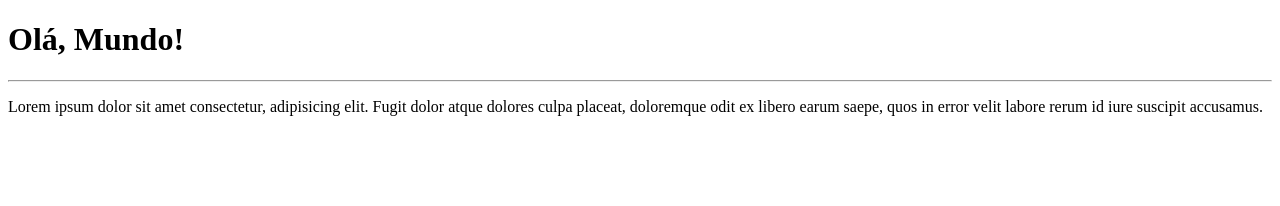
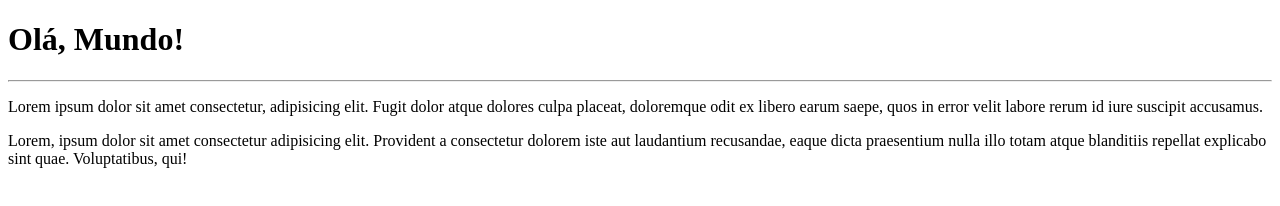
Before and after one commit to ElisMaran/Ola_Mundo, a plain HTML site: page site-exemplo/index.html in a window 1280 px wide. Drawn offline with Linux system fonts and the light colour scheme.

Commit message:
Adicionei um parágrafo

```diff
--- a/site-exemplo/index.html
+++ b/site-exemplo/index.html
@@ -10,5 +10,6 @@
     <h1>Olá, Mundo!</h1>
     <hr>
     <p>Lorem ipsum dolor sit amet consectetur, adipisicing elit. Fugit dolor atque dolores culpa placeat, doloremque odit ex libero earum saepe, quos in error velit labore rerum id iure suscipit accusamus.</p>
+    <p>Lorem, ipsum dolor sit amet consectetur adipisicing elit. Provident a consectetur dolorem iste aut laudantium recusandae, eaque dicta praesentium nulla illo totam atque blanditiis repellat explicabo sint quae. Voluptatibus, qui!</p>
 </body>
 </html>
```
